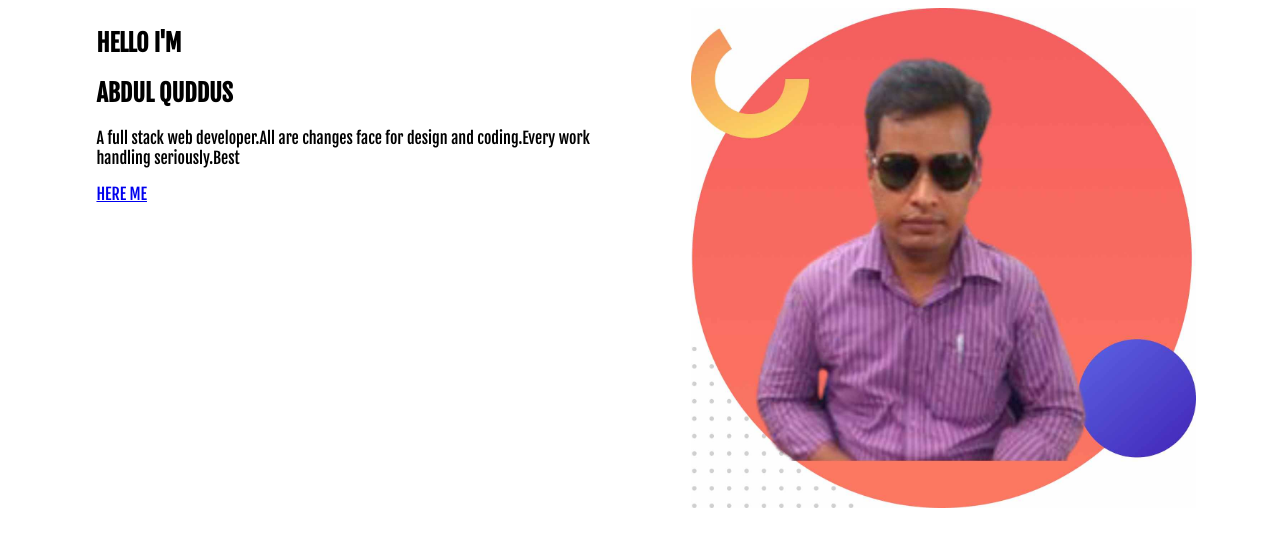
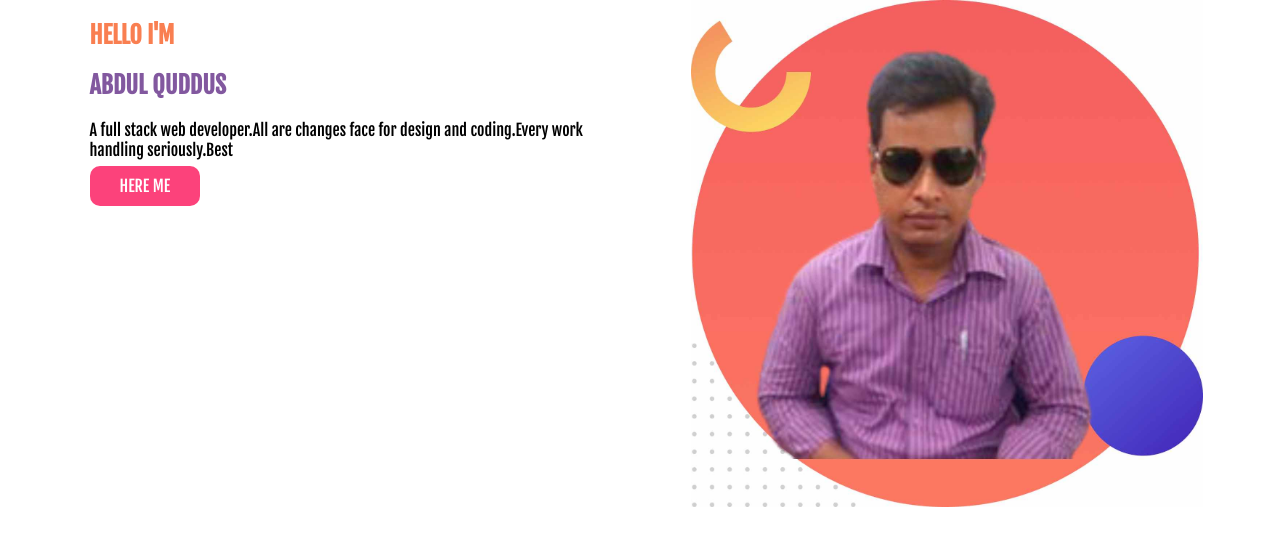
Before and after one commit to abdulquddus4242/Assingnment-1, a plain HTML site: page index.html in a window 1280 px wide. Drawn offline with Linux system fonts and the light colour scheme.

Commit message:
some code added

```diff
--- a/index.html
+++ b/index.html
@@ -11,8 +11,8 @@
 <body>
    <section class="top-banner">
        <div class="half-width">
-        <h1>HELLO I'M</h1>
-        <h1>ABDUL QUDDUS</h1>
+        <h1 class="name-highlight-1">HELLO I'M</h1>
+        <h1 class="name-highlight-2">ABDUL QUDDUS</h1>
         <P>A full stack web developer.All are changes face for design and coding.Every work handling seriously.Best   </P>
         <a class="link-button" target="_blank" href="#">HERE ME </a>
        </div>
--- a/style.css
+++ b/style.css
@@ -1,5 +1,20 @@
 body{
+    margin: 0%;
     font-family: 'Fjalla One', sans-serif;
+}
+
+.name-highlight-1{
+    color: #F97F51;
+}
+.name-highlight-2{
+    color: #82589F;
+}
+a{
+    text-decoration: none;
+    background-color: #FC427B;
+    color: white;
+    padding: 10px 30px;
+    border-radius: 10px;
 }
 .half-width{
     width: 40%;
```
